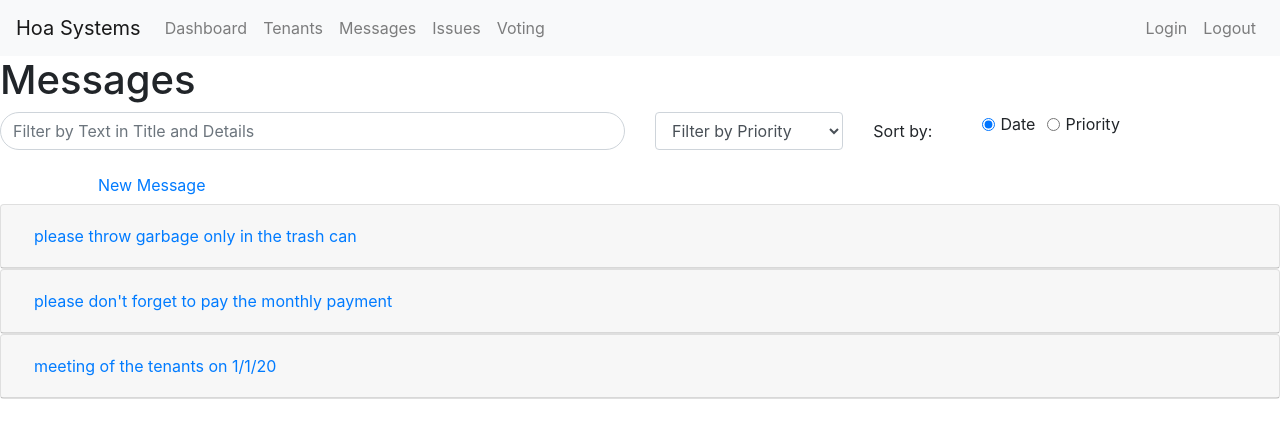
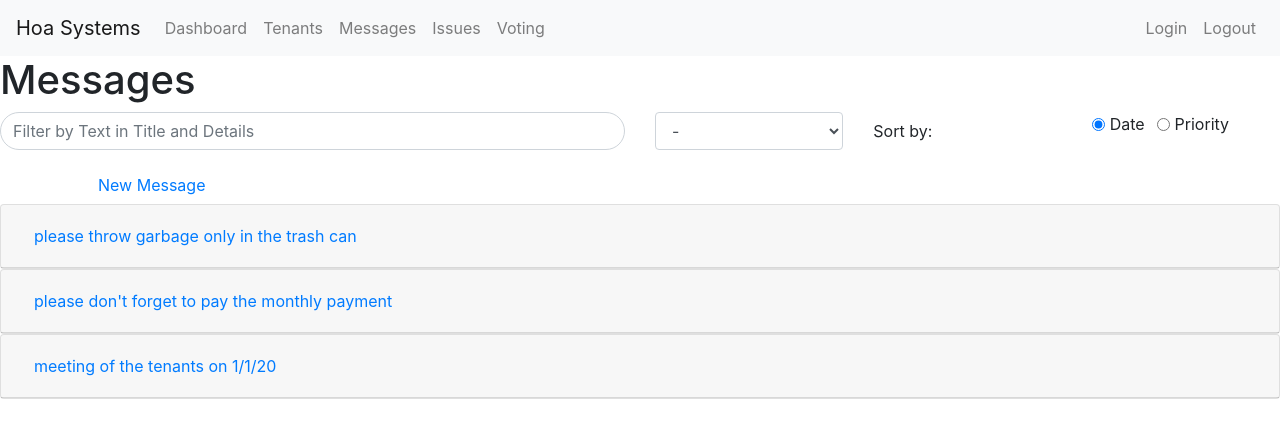
Before and after one commit to eladsheffer/Home-Owner-Association, a React (Create React App) app: page /#/messages in a window 1280 px wide. Shown: the top 438 px of the page. Built offline with nearby package versions, Linux system fonts and the light colour scheme.

Commit message:
Messages - Filter

```diff
--- a/src/components/MessageList.js
+++ b/src/components/MessageList.js
@@ -43,9 +43,10 @@ class MessageList extends React.Component {
             title: this.titleInput.current.value,
             details: this.detailsInput.current.value,
             priority: priority,
+            createdAt: new Date(),
             //img: this.state.newRecipeImg.URL,
         }
-
+        console.log(newMessage);
         this.state.messages.push(newMessage);
         this.setState(this.state);
         this.closeModal();
@@ -57,18 +58,22 @@ class MessageList extends React.Component {
     }
 
     updateMessage(index, updatedMessage) {
-        this.state.messages[index]=updatedMessage;
+        this.state.messages[index] = updatedMessage;
         this.setState(this.state);
     }
 
     render() {
         const { showModal } = this.state;
+        let filterText = this.props.filterText;
+        let priorityFilter=this.props.priorityFilter;
 
         let messageCards = [];
         for (var i = 0; i < this.state.messages.length; i++) {
             this.state.index = i;
-            let messageCard = <MessageComp messageData={this.state.messages[i]} dataKey={this.state.index} deleteFunc={this.deleteMessage} updateFunc={this.updateMessage}/>
-            messageCards.push(messageCard);
+            if ((filterText === "" || this.state.messages[i].title.includes(filterText) || this.state.messages[i].details.includes(filterText)) && (priorityFilter==="all" || this.state.messages[i].priority===priorityFilter)) {
+                let messageCard = <MessageComp messageData={this.state.messages[i]} dataKey={this.state.index} deleteFunc={this.deleteMessage} updateFunc={this.updateMessage} />
+                messageCards.push(messageCard);
+            }
         }
 
         return (
--- a/src/data-model/Message.js
+++ b/src/data-model/Message.js
@@ -6,17 +6,23 @@ export class Message {
     //     this.priority = parseUser.get("priority");
     // }
 
-    constructor(titleOrObj, details, priority) {
+    constructor(titleOrObj, details, priority, createdBy, createAt, comments) {
         if (arguments.length === 1) {
-          // This means that brandOrObj is Obj
+          // This means that titleOrObj is Obj
           this.title = titleOrObj.brand;
           this.details = titleOrObj.details;
           this.priority = titleOrObj.priority;
+          this.createdBy = new Date();
+          this.createAt = titleOrObj.createAt;
+          this.comments = titleOrObj.comments;
         } else {
-          // this means that brandOrObj is brand
+          // this means that titleOrObj is brand
           this.title = titleOrObj;
           this.details = details;
           this.priority = priority;
+          this.createdBy = createdBy;
+          this.createAt = new Date();
+          this.comments = comments;
         }
 
 
--- a/src/data-model/messages.json
+++ b/src/data-model/messages.json
@@ -2,16 +2,19 @@
     {
         "title": "please throw garbage only in the trash can",
         "details": "some tenants leave their garbage outside the trash can. please avoid this",
-        "priority": "info"
+        "priority": "info",
+        "createdAt": "2019-10-15"
     },
     {
         "title": "please don't forget to pay the monthly payment",
         "details": "due to a raise in the elevator payment - the new payment for each tenant is 300 NIS",
-        "priority": "info"
+        "priority": "info",
+        "createdAt": "2019-10-16"
     },
     {
         "title": "meeting of the tenants on 1/1/20",
         "details": "we would like to inform you about a meeting of all the tenants on 1/1/20",
-        "priority": "important"
+        "priority": "important",
+        "createdAt": "2019-10-17"
     }
 ]
--- a/src/pages/MessagesPage.js
+++ b/src/pages/MessagesPage.js
@@ -6,7 +6,23 @@ import MessageList from '../components/MessageList';
 class MessagesPage extends React.Component {
     constructor(props) {
         super(props);
-        this.state = {}
+        this.state = {
+            filterText: "",
+            priorityFilter: "all",
+        }
+        this.filterSearch = this.filterSearch.bind(this);
+
+        this.filterPriority = this.filterPriority.bind(this);
+    }
+
+    filterSearch(e) {
+        this.state.filterText = e.target.value;
+        this.setState(this.state);
+    }
+
+    filterPriority(e) {
+        this.state.priorityFilter = e.target.value;
+        this.setState(this.state);
     }
 
     render() {
@@ -17,15 +33,16 @@ class MessagesPage extends React.Component {
                 <Form>
                     <Form.Group as={Row} controlId="formFitler">
                         <Col sm={6}>
-                            <Form.Control className="rounded-pill" type="text" placeholder="Filter by Text in Title and Details" />
+                            <Form.Control onChange={this.filterSearch} className="rounded-pill" type="text" placeholder="Filter by Text in Title and Details" />
                         </Col>
                         <Col sm={2}>
-                            <Form.Control as="select">
-                                <option>Filter by Priority</option>
-                                <option>...</option>
+                            <Form.Control as="select" onChange={this.filterPriority}>
+                                <option value="all">-</option>
+                                <option value="info">Filter as info</option>
+                                <option value="important">Filter as important</option>
                             </Form.Control>
                         </Col>
-                        <Form.Label column sm={1}>
+                        <Form.Label column sm={2}>
                             Sort by:
                                 </Form.Label>
                         <Col sm={2}>
@@ -34,7 +51,7 @@ class MessagesPage extends React.Component {
                         </Col>
                     </Form.Group>
                 </Form>
-                <MessageList/>
+                <MessageList filterText={this.state.filterText} priorityFilter={this.state.priorityFilter}/>
             </div>
 
         );
```
